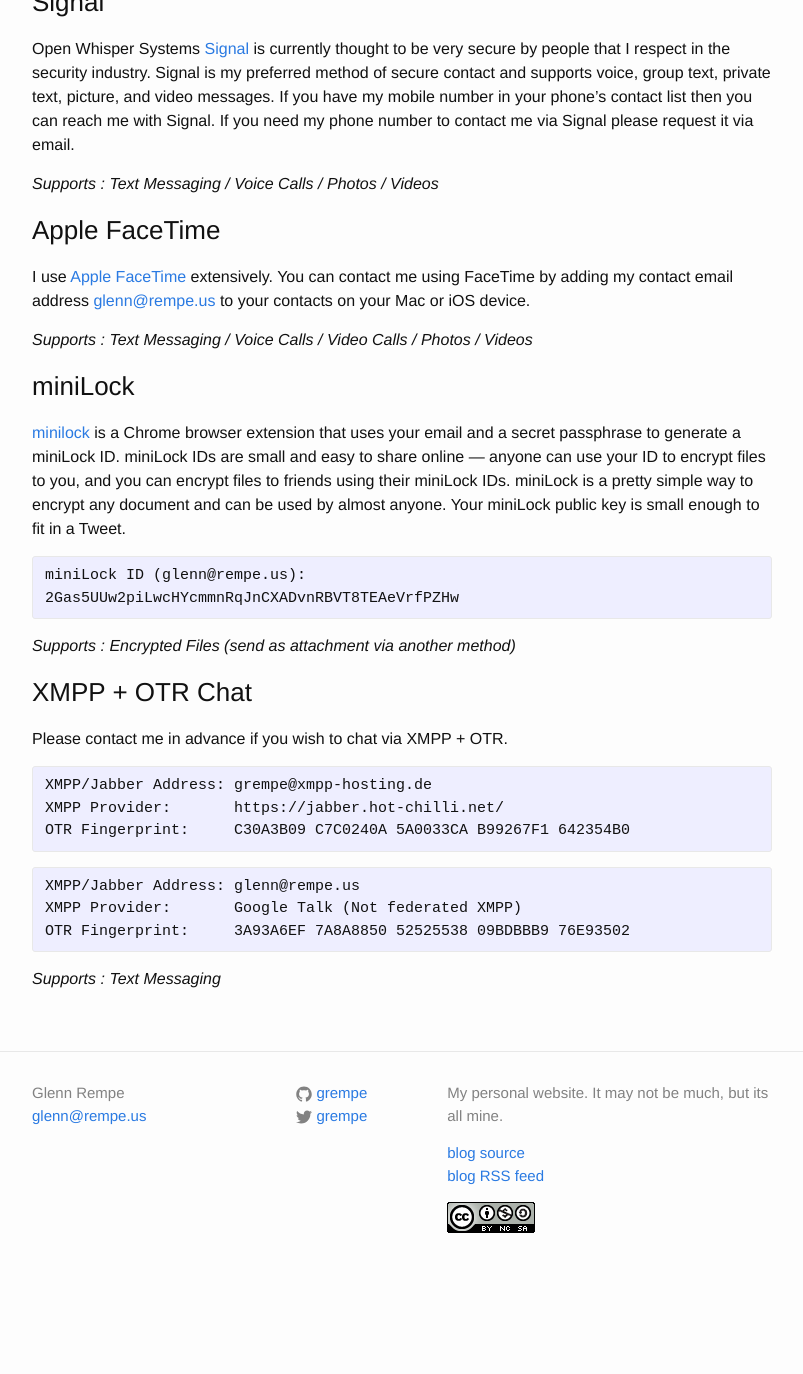
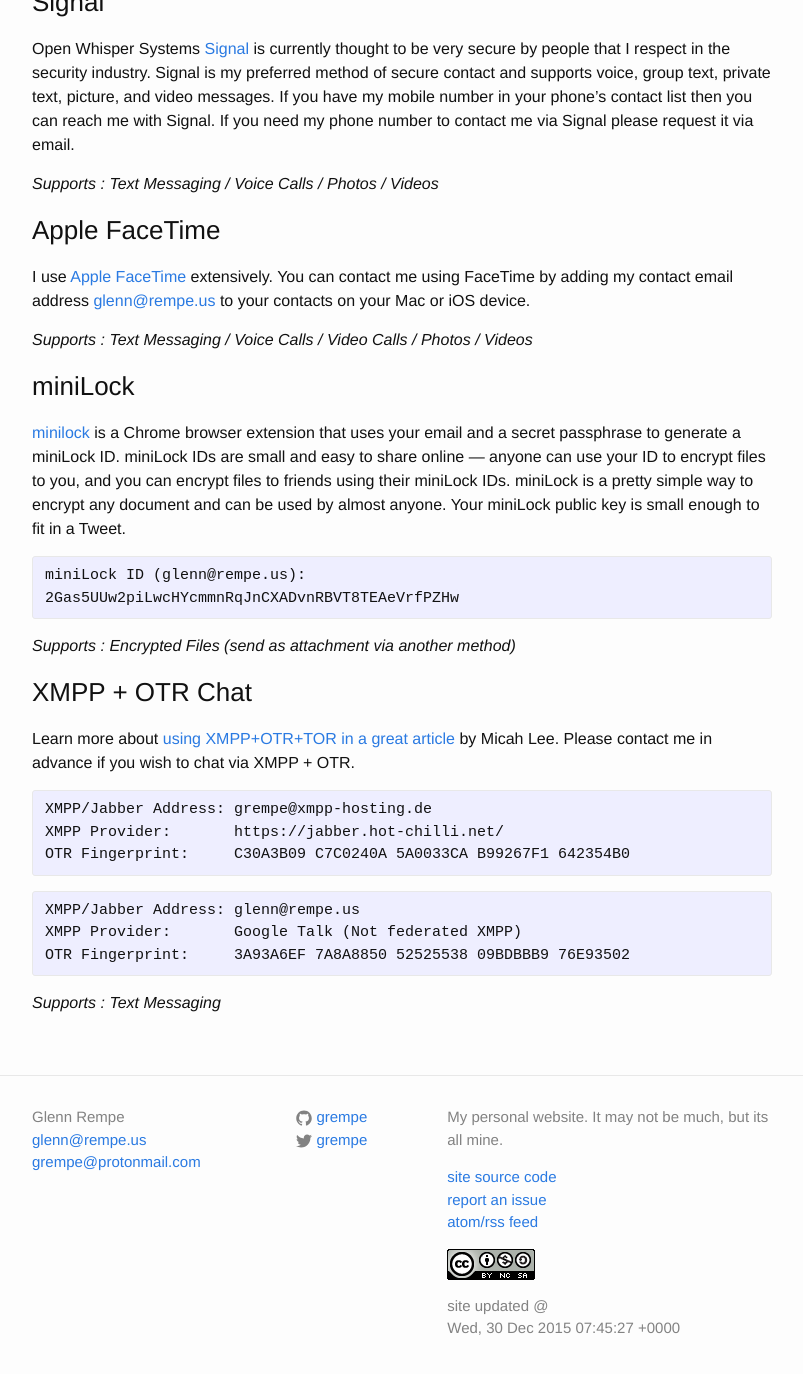
Before and after one commit to grempe/grempe.github.io, a Jekyll site: the page built from contact.md, in a window 1280 px wide and 1400 px high, scrolled down 1039 px. Shown: the top 1374 px of the window, without its empty margins (238-1041 px from the left). Built offline with Jekyll 4.4.1, drawn with Linux system fonts in a browser that asks for light colours; before the commit the page ends 2332 px from its top, so only the background shows below that.

Commit message:
Some minor tweaks to the footer.

```diff
--- a/_config.yml
+++ b/_config.yml
@@ -2,6 +2,7 @@
 title: rempe.us
 name: "Glenn Rempe"
 email: glenn@rempe.us
+email_secure: grempe@protonmail.com
 description: > # this means to ignore newlines until "baseurl:"
   My personal website. It may not be much, but its all mine.
 baseurl: "" # the subpath of your site, e.g. /blog/
@@ -12,3 +13,8 @@
 
 # Build settings
 markdown: kramdown
+
+# excerpt separator : insert in post content to split out first
+# paragraph of content for index.html excerpt. First paragraph by default.
+# http://jekyllrb.com/docs/posts/
+#excerpt_separator: <!--more-->
--- a/_includes/footer.html
+++ b/_includes/footer.html
@@ -7,6 +7,7 @@
         <ul class="contact-list">
           <li>{{ site.name }}</li>
           <li><a href="mailto:{{ site.email }}">{{ site.email }}</a></li>
+          <li><a href="mailto:{{ site.email }}">{{ site.email_secure }}</a></li>
         </ul>
       </div>
 
@@ -46,8 +47,9 @@
       <div class="footer-col  footer-col-3">
         <p class="text">{{ site.description }}</p>
         <p>
-          <a href="{{ site.source_url }}" target="_blank">blog source</a><br />
-          <a href="{{ "/feed.xml" | prepend: site.baseurl }}">blog RSS feed</a><br />
+          <a href="{{ site.source_url }}" target="_blank">site source code</a><br />
+          <a href="https://github.com/grempe/grempe.github.io/issues" target="_blank">report an issue</a><br />
+          <a href="{{ "/feed.xml" | prepend: site.baseurl }}">atom/rss feed</a>
         </p>
         <p>
           <a rel="license" href="http://creativecommons.org/licenses/by-nc-sa/4.0/">
@@ -55,6 +57,10 @@
                src="{{ "/resources/cc-by-nc-sa.png" | prepend: site.baseurl }}"/>
           </a>
         </p>
+        <p>
+          site updated @<br />
+          {{ site.time | date_to_rfc822 }}
+        </p>
       </div>
     </div>
 
--- a/contact.md
+++ b/contact.md
@@ -91,7 +91,7 @@
 
 ### XMPP + OTR Chat
 
-Please contact me in advance if you wish to chat via XMPP + OTR.
+Learn more about [using XMPP+OTR+TOR in a great article](https://theintercept.com/2015/07/14/communicating-secret-watched/){:target="_blank"} by Micah Lee. Please contact me in advance if you wish to chat via XMPP + OTR.
 
 {% highlight text %}
 XMPP/Jabber Address: grempe@xmpp-hosting.de
```
Also changed, not shown: README.md.
